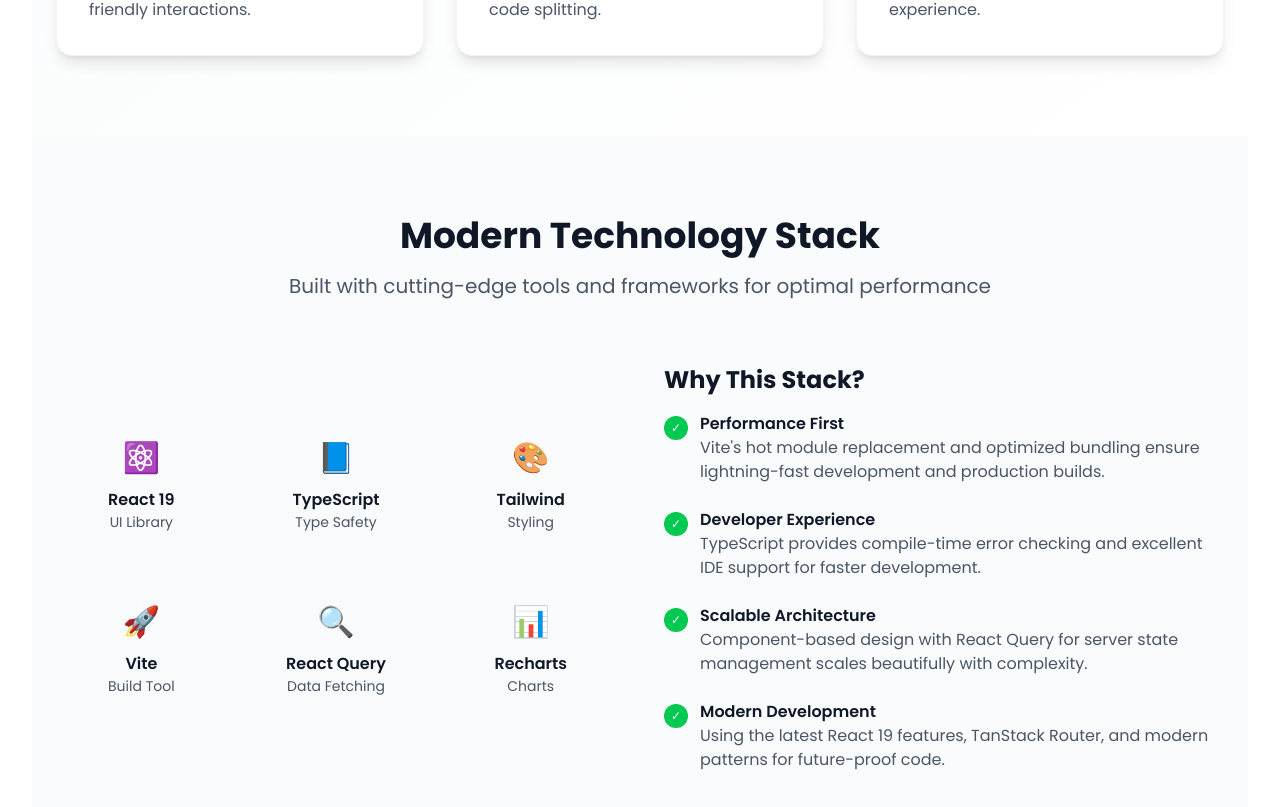
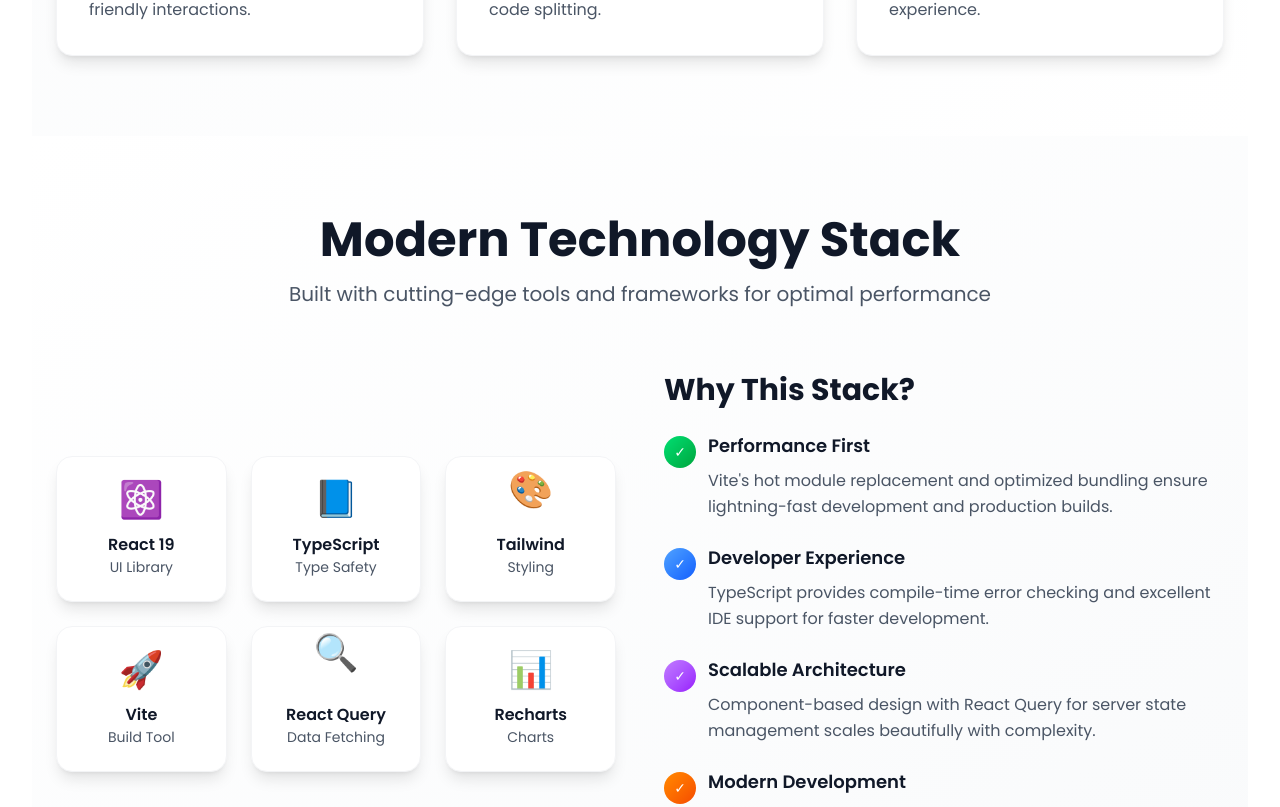
Before and after one commit to daniel-amekpoagbe-yawson/alx-project-nexus, a React (Vite) app: page /home in a window 1280 px wide. Shown: the part 1593-2400 px from the top of the page. Built offline with nearby package versions, Linux system fonts and the light colour scheme.

Commit message:
Feat: building the landing page

```diff
--- a/src/components/landing/LandingPage.tsx
+++ b/src/components/landing/LandingPage.tsx
@@ -186,91 +186,91 @@
       </section>
 
       {/* Tech Stack Section */}
-      <section id="tech-stack" className="py-20 px-6">
+      <section id="tech-stack" className="py-20 px-6 bg-gradient-to-br from-white to-gray-50">
         <div className="max-w-7xl mx-auto">
           <div className="text-center mb-16">
-            <h2 className="text-4xl font-bold text-gray-900 mb-4">Modern Technology Stack</h2>
+            <h2 className="text-5xl font-bold text-gray-900 mb-4">Modern Technology Stack</h2>
             <p className="text-xl text-gray-600 max-w-3xl mx-auto">
               Built with cutting-edge tools and frameworks for optimal performance
             </p>
           </div>
 
           <div className="grid md:grid-cols-2 gap-12 items-center">
-            <div>
+            <div className="animate-slide-in-left">
               <div className="grid grid-cols-3 gap-6">
-                <div className="text-center p-6 bg-gray-50 rounded-xl">
-                  <div className="text-3xl mb-3">⚛️</div>
+                <div className="tech-card text-center p-6 bg-white rounded-xl shadow-lg hover:shadow-xl transition-all duration-300 hover:-translate-y-2 border border-gray-100">
+                  <div className="text-4xl mb-3 animate-float">⚛️</div>
                   <div className="font-semibold text-gray-900">React 19</div>
                   <div className="text-sm text-gray-600">UI Library</div>
                 </div>
-                <div className="text-center p-6 bg-gray-50 rounded-xl">
-                  <div className="text-3xl mb-3">📘</div>
+                <div className="tech-card text-center p-6 bg-white rounded-xl shadow-lg hover:shadow-xl transition-all duration-300 hover:-translate-y-2 border border-gray-100">
+                  <div className="text-4xl mb-3 animate-float animation-delay-1000">📘</div>
                   <div className="font-semibold text-gray-900">TypeScript</div>
                   <div className="text-sm text-gray-600">Type Safety</div>
                 </div>
-                <div className="text-center p-6 bg-gray-50 rounded-xl">
-                  <div className="text-3xl mb-3">🎨</div>
+                <div className="tech-card text-center p-6 bg-white rounded-xl shadow-lg hover:shadow-xl transition-all duration-300 hover:-translate-y-2 border border-gray-100">
+                  <div className="text-4xl mb-3 animate-float animation-delay-2000">🎨</div>
                   <div className="font-semibold text-gray-900">Tailwind</div>
                   <div className="text-sm text-gray-600">Styling</div>
                 </div>
-                <div className="text-center p-6 bg-gray-50 rounded-xl">
-                  <div className="text-3xl mb-3">🚀</div>
+                <div className="tech-card text-center p-6 bg-white rounded-xl shadow-lg hover:shadow-xl transition-all duration-300 hover:-translate-y-2 border border-gray-100">
+                  <div className="text-4xl mb-3 animate-float animation-delay-3000">🚀</div>
                   <div className="font-semibold text-gray-900">Vite</div>
                   <div className="text-sm text-gray-600">Build Tool</div>
                 </div>
-                <div className="text-center p-6 bg-gray-50 rounded-xl">
-                  <div className="text-3xl mb-3">🔍</div>
+                <div className="tech-card text-center p-6 bg-white rounded-xl shadow-lg hover:shadow-xl transition-all duration-300 hover:-translate-y-2 border border-gray-100">
+                  <div className="text-4xl mb-3 animate-float animation-delay-4000">🔍</div>
                   <div className="font-semibold text-gray-900">React Query</div>
                   <div className="text-sm text-gray-600">Data Fetching</div>
                 </div>
-                <div className="text-center p-6 bg-gray-50 rounded-xl">
-                  <div className="text-3xl mb-3">📊</div>
+                <div className="tech-card text-center p-6 bg-white rounded-xl shadow-lg hover:shadow-xl transition-all duration-300 hover:-translate-y-2 border border-gray-100">
+                  <div className="text-4xl mb-3 animate-float animation-delay-5000">📊</div>
                   <div className="font-semibold text-gray-900">Recharts</div>
                   <div className="text-sm text-gray-600">Charts</div>
                 </div>
               </div>
             </div>
 
-            <div className="space-y-6">
-              <h3 className="text-2xl font-bold text-gray-900 mb-4">Why This Stack?</h3>
+            <div className="space-y-6 animate-slide-in-right">
+              <h3 className="text-3xl font-bold text-gray-900 mb-6">Why This Stack?</h3>
 
-              <div className="flex items-start space-x-3">
-                <div className="w-6 h-6 bg-green-500 rounded-full flex items-center justify-center flex-shrink-0 mt-1">
-                  <span className="text-white text-xs">✓</span>
+              <div className="feature-item flex items-start space-x-3 group">
+                <div className="w-8 h-8 bg-gradient-to-br from-green-400 to-green-600 rounded-full flex items-center justify-center flex-shrink-0 mt-1 group-hover:scale-110 transition-transform">
+                  <span className="text-white text-sm">✓</span>
                 </div>
                 <div>
-                  <h4 className="font-semibold text-gray-900">Performance First</h4>
-                  <p className="text-gray-600">Vite's hot module replacement and optimized bundling ensure lightning-fast development and production builds.</p>
+                  <h4 className="font-semibold text-gray-900 text-lg mb-2 group-hover:text-green-600 transition-colors">Performance First</h4>
+                  <p className="text-gray-600 leading-relaxed">Vite's hot module replacement and optimized bundling ensure lightning-fast development and production builds.</p>
                 </div>
               </div>
 
-              <div className="flex items-start space-x-3">
-                <div className="w-6 h-6 bg-green-500 rounded-full flex items-center justify-center flex-shrink-0 mt-1">
-                  <span className="text-white text-xs">✓</span>
+              <div className="feature-item flex items-start space-x-3 group">
+                <div className="w-8 h-8 bg-gradient-to-br from-blue-400 to-blue-600 rounded-full flex items-center justify-center flex-shrink-0 mt-1 group-hover:scale-110 transition-transform">
+                  <span className="text-white text-sm">✓</span>
                 </div>
                 <div>
-                  <h4 className="font-semibold text-gray-900">Developer Experience</h4>
-                  <p className="text-gray-600">TypeScript provides compile-time error checking and excellent IDE support for faster development.</p>
+                  <h4 className="font-semibold text-gray-900 text-lg mb-2 group-hover:text-blue-600 transition-colors">Developer Experience</h4>
+                  <p className="text-gray-600 leading-relaxed">TypeScript provides compile-time error checking and excellent IDE support for faster development.</p>
                 </div>
               </div>
 
-              <div className="flex items-start space-x-3">
-                <div className="w-6 h-6 bg-green-500 rounded-full flex items-center justify-center flex-shrink-0 mt-1">
-                  <span className="text-white text-xs">✓</span>
+              <div className="feature-item flex items-start space-x-3 group">
+                <div className="w-8 h-8 bg-gradient-to-br from-purple-400 to-purple-600 rounded-full flex items-center justify-center flex-shrink-0 mt-1 group-hover:scale-110 transition-transform">
+                  <span className="text-white text-sm">✓</span>
                 </div>
                 <div>
-                  <h4 className="font-semibold text-gray-900">Scalable Architecture</h4>
-                  <p className="text-gray-600">Component-based design with React Query for server state management scales beautifully with complexity.</p>
+                  <h4 className="font-semibold text-gray-900 text-lg mb-2 group-hover:text-purple-600 transition-colors">Scalable Architecture</h4>
+                  <p className="text-gray-600 leading-relaxed">Component-based design with React Query for server state management scales beautifully with complexity.</p>
                 </div>
               </div>
 
-              <div className="flex items-start space-x-3">
-                <div className="w-6 h-6 bg-green-500 rounded-full flex items-center justify-center flex-shrink-0 mt-1">
-                  <span className="text-white text-xs">✓</span>
+              <div className="feature-item flex items-start space-x-3 group">
+                <div className="w-8 h-8 bg-gradient-to-br from-orange-400 to-orange-600 rounded-full flex items-center justify-center flex-shrink-0 mt-1 group-hover:scale-110 transition-transform">
+                  <span className="text-white text-sm">✓</span>
                 </div>
                 <div>
-                  <h4 className="font-semibold text-gray-900">Modern Development</h4>
-                  <p className="text-gray-600">Using the latest React 19 features, TanStack Router, and modern patterns for future-proof code.</p>
+                  <h4 className="font-semibold text-gray-900 text-lg mb-2 group-hover:text-orange-600 transition-colors">Modern Development</h4>
+                  <p className="text-gray-600 leading-relaxed">Using the latest React 19 features, TanStack Router, and modern patterns for future-proof code.</p>
                 </div>
               </div>
             </div>
```
